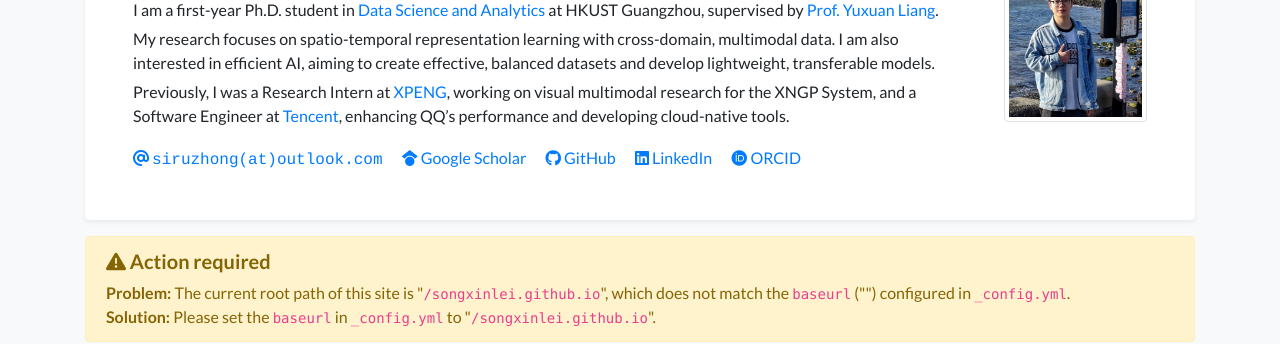
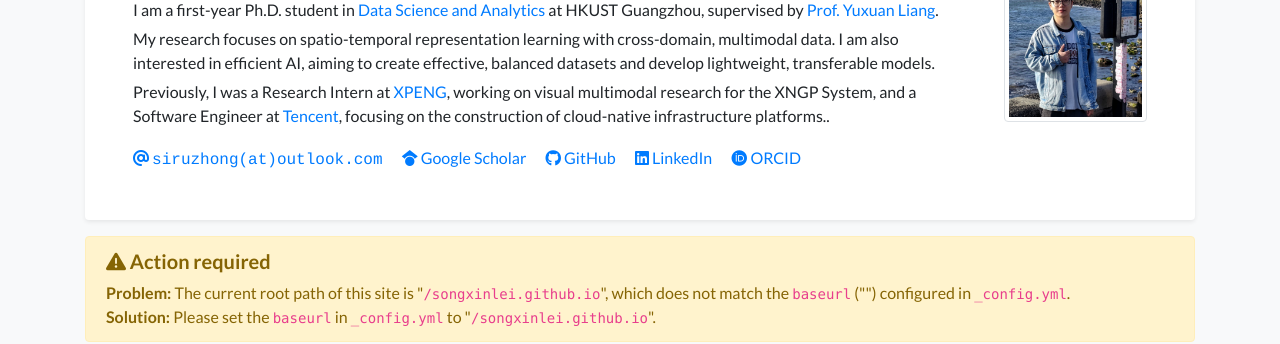
Before and after one commit to thunderlrr/songxinlei.github.io, a Jekyll site: the page built from index.html, in a window 1280 px wide and 900 px high. Shown: the part 194-538 px from the top of the window. Built offline with Jekyll 4.4.1, drawn with Linux system fonts in a browser that asks for light colours; a style sheet for code colours, icons or effects is not loaded.

Commit message:
update profile

```diff
--- a/_data/profile.yml
+++ b/_data/profile.yml
@@ -23,7 +23,7 @@ orcid: 0009-0001-4465-8686
 short_bio: >-
   <p style="margin-bottom:5px"> I am a first-year Ph.D. student in <a href="http://dsa.hkust-gz.edu.cn/">Data Science and Analytics</a> at HKUST Guangzhou, supervised by <a href="https://yuxuanliang.com/">Prof. Yuxuan Liang</a>.</p>
   <p style="margin-bottom:5px"> My research focuses on spatio-temporal representation learning with cross-domain, multimodal data. I am also interested in efficient AI, aiming to create effective, balanced datasets and develop lightweight, transferable models.</p>
-  <p style="margin-bottom:5px"> Previously, I was a Research Intern at <a href="https://www.xpeng.com/">XPENG</a>, working on visual multimodal research for the XNGP System, and a Software Engineer at <a href="https://www.tencent.com/">Tencent</a>, enhancing QQ’s performance and developing cloud-native tools.</p>
+  <p style="margin-bottom:5px"> Previously, I was a Research Intern at <a href="https://www.xpeng.com/">XPENG</a>, working on visual multimodal research for the XNGP System, and a Software Engineer at <a href="https://www.tencent.com/">Tencent</a>, focusing on the construction of cloud-native infrastructure platforms..</p>
 
 portrait_url: /assets/images/photos/portrait.jpg
 portrait_caption: >-
```
